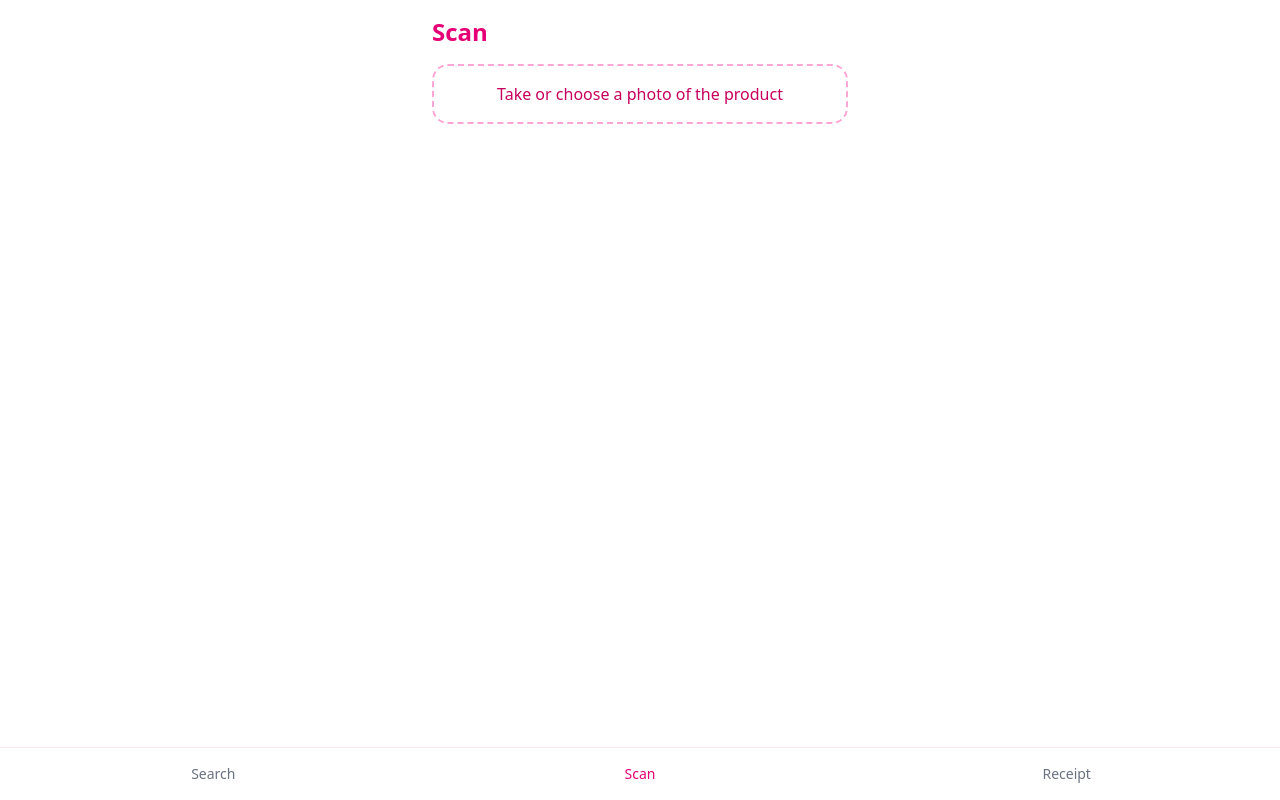
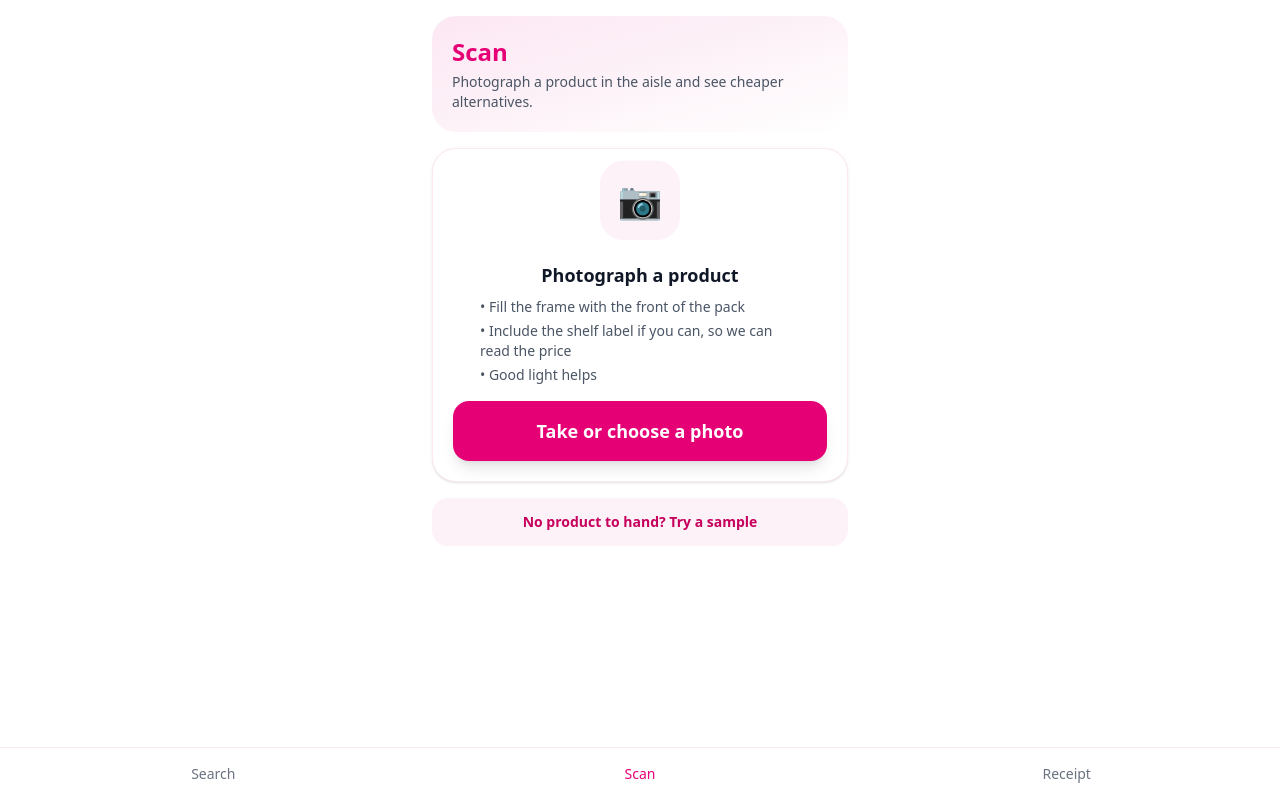
Before and after one commit to shaantshor/PinkCheck, a Next.js app: page /scan in a window 1280 px wide. Built offline with nearby package versions, Linux system fonts and the light colour scheme; no server answers.

Commit message:
feat(ui): polish Scan with viewfinder frame, scan line, empty state, labelled sample flow
Co-Authored-By: Claude Sonnet 5.5 <noreply@anthropic.com>

```diff
--- a/app/globals.css
+++ b/app/globals.css
@@ -51,11 +51,18 @@ body {
 .anim-drift { animation: drift 9s ease-in-out infinite; }
 .anim-splash-out { animation: splash-out 0.45s ease forwards; }
 .anim-pulse-ring { animation: pulse-ring 1.8s ease-out infinite; }
+@keyframes scan {
+  0% { top: 10%; opacity: 0; }
+  15% { opacity: 1; }
+  85% { opacity: 1; }
+  100% { top: 88%; opacity: 0; }
+}
+.anim-scan { animation: scan 2.4s ease-in-out infinite; }
 .press { transition: transform 0.12s ease; }
 .press:active { transform: scale(0.97); }
 
 @media (prefers-reduced-motion: reduce) {
-  .anim-fade-up, .anim-pop, .anim-float, .anim-drift, .anim-pulse-ring { animation: none; }
+  .anim-fade-up, .anim-pop, .anim-float, .anim-drift, .anim-pulse-ring, .anim-scan { animation: none; }
   .anim-splash-out { animation-duration: 0.01s; }
   .press { transition: none; }
 }
--- a/app/scan/page.tsx
+++ b/app/scan/page.tsx
@@ -1,9 +1,29 @@
 'use client';
 import { useEffect, useRef, useState } from 'react';
+import Link from 'next/link';
+import demo from '@/data/demo.json';
 import type { Comparison, Product } from '@/lib/types';
 import { fileOrCanvasToJpegBase64 } from '@/lib/image';
 import ResultCard from '@/components/ResultCard';
 import Loading from '@/components/Loading';
+
+const SAMPLE_NAME: string =
+  (demo as { products: { name: string }[] }[]).map((p) => p.products[0]?.name).find(Boolean) ?? '';
+
+const sizeText = (p: Product) => (p.quantity && p.unit ? `${p.quantity} ${p.unit}` : '');
+const describe = (p: Product) => [p.name, sizeText(p)].filter(Boolean).join(' ');
+
+function Corners() {
+  const c = 'absolute h-9 w-9 border-pink-500';
+  return (
+    <>
+      <span className={`${c} left-4 top-4 rounded-tl-2xl border-l-4 border-t-4`} />
+      <span className={`${c} right-4 top-4 rounded-tr-2xl border-r-4 border-t-4`} />
+      <span className={`${c} bottom-4 left-4 rounded-bl-2xl border-b-4 border-l-4`} />
+      <span className={`${c} bottom-4 right-4 rounded-br-2xl border-b-4 border-r-4`} />
+    </>
+  );
+}
 
 export default function ScanPage() {
   const videoRef = useRef<HTMLVideoElement>(null);
@@ -11,9 +31,11 @@ export default function ScanPage() {
   const [camOk, setCamOk] = useState(false);
   const [busy, setBusy] = useState<string | null>(null);
   const [product, setProduct] = useState<Product | null>(null);
+  const [isSample, setIsSample] = useState(false);
   const [text, setText] = useState('');
   const [result, setResult] = useState<Comparison | null>(null);
   const [error, setError] = useState<string | null>(null);
+  const resultRef = useRef<HTMLDivElement>(null);
 
   useEffect(() => {
     let cancelled = false;
@@ -37,10 +59,26 @@ export default function ScanPage() {
     };
   }, []);
 
+  // When the camera becomes available, attach the stream (the <video> mounts after camOk flips).
+  useEffect(() => {
+    if (camOk && videoRef.current && streamRef.current) videoRef.current.srcObject = streamRef.current;
+  }, [camOk]);
+
+  useEffect(() => {
+    if (result) resultRef.current?.scrollIntoView({ behavior: 'smooth', block: 'start' });
+  }, [result]);
+
+  function reset() {
+    setProduct(null);
+    setIsSample(false);
+    setText('');
+    setResult(null);
+    setError(null);
+  }
+
   async function identify(b64: string) {
+    reset();
     setBusy('Reading the product…');
-    setError(null);
-    setResult(null);
     try {
       const res = await fetch('/api/identify', {
         method: 'POST',
@@ -49,11 +87,11 @@ export default function ScanPage() {
       });
       const data = await res.json();
       if (data.error || !data.product) {
-        setError(String(data.error ?? "We couldn't read that.").includes('Search tab') ? data.error : `${data.error ?? "We couldn't read that."} Try another photo, or type the product name on the Search tab.`);
-        setProduct(null);
+        const msg = String(data.error ?? "We couldn't read that.");
+        setError(msg.includes('Search tab') ? msg : `${msg} Try another photo, or type the product name on the Search tab.`);
       } else {
         setProduct(data.product);
-        setText([data.product.name, data.product.quantity && data.product.unit ? `${data.product.quantity} ${data.product.unit}` : ''].filter(Boolean).join(' '));
+        setText(describe(data.product));
       }
     } catch {
       setError('Something went wrong. Try again, or type the product name on the Search tab.');
@@ -81,14 +119,23 @@ export default function ScanPage() {
     }
   }
 
+  function trySample() {
+    reset();
+    if (!SAMPLE_NAME) return;
+    const p: Product = { name: SAMPLE_NAME };
+    setProduct(p);
+    setIsSample(true);
+    setText(SAMPLE_NAME);
+  }
+
   async function findCheaper() {
     if (!product) return;
     setBusy('Finding cheaper equivalents…');
     setError(null);
     try {
-      // The edited text becomes the name; keep shelf-label price and size only if the name is unchanged.
-      const unchanged = text.trim() === [product.name, product.quantity && product.unit ? `${product.quantity} ${product.unit}` : ''].filter(Boolean).join(' ');
-      const p: Product = unchanged ? product : { name: text.trim(), source: undefined };
+      // Keep the photo's shelf price and size only if the user did not edit the text.
+      const unchanged = text.trim() === describe(product);
+      const p: Product = unchanged ? product : { name: text.trim() };
       const res = await fetch('/api/compare', {
         method: 'POST',
         headers: { 'Content-Type': 'application/json' },
@@ -102,42 +149,116 @@ export default function ScanPage() {
     }
   }
 
+  const fileInput = (
+    <input type="file" accept="image/*" capture="environment" className="hidden" onChange={(e) => onFile(e.target.files?.[0])} />
+  );
+
   return (
     <div className="space-y-4 p-4">
-      <h1 className="text-2xl font-extrabold text-pink-600">Scan</h1>
+      <header className="anim-fade-up rounded-3xl bg-gradient-to-br from-pink-100 via-pink-50 to-white p-5">
+        <h1 className="text-2xl font-extrabold text-pink-600">Scan</h1>
+        <p className="mt-1 text-sm text-gray-600">Photograph a product in the aisle and see cheaper alternatives.</p>
+      </header>
 
-      {camOk && (
-        <div className="space-y-3">
-          <video ref={videoRef} playsInline muted autoPlay className="aspect-[3/4] w-full rounded-2xl bg-black object-cover" />
-          <button onClick={capture} disabled={!!busy} className="min-h-14 w-full rounded-2xl bg-pink-600 text-lg font-bold text-white disabled:opacity-50">
+      {!result && camOk && (
+        <div className="anim-fade-up space-y-3">
+          <div className="relative aspect-[3/4] w-full overflow-hidden rounded-3xl bg-black shadow-lg">
+            <video ref={videoRef} playsInline muted autoPlay className="h-full w-full object-cover" />
+            <div className="pointer-events-none absolute inset-0">
+              <Corners />
+              {!busy && <span className="anim-scan absolute inset-x-6 h-0.5 rounded-full bg-pink-400/80 shadow-[0_0_14px_3px_rgba(244,114,182,0.7)]" />}
+              <span className="absolute inset-x-0 bottom-5 text-center text-xs font-medium text-white/90 drop-shadow">
+                Fit the front of the product in the frame
+              </span>
+            </div>
+            {busy && (
+              <div className="absolute inset-0 flex items-center justify-center bg-black/55">
+                <Loading text={busy} />
+              </div>
+            )}
+          </div>
+          <button
+            onClick={capture}
+            disabled={!!busy}
+            className="press anim-pulse-ring min-h-14 w-full rounded-2xl bg-pink-600 text-lg font-bold text-white shadow-lg disabled:opacity-50"
+          >
             Capture
           </button>
         </div>
       )}
 
-      <label className="block min-h-12 cursor-pointer rounded-2xl border-2 border-dashed border-pink-300 p-4 text-center text-pink-700">
-        {camOk ? 'Or choose a photo' : 'Take or choose a photo of the product'}
-        <input type="file" accept="image/*" capture="environment" className="hidden" onChange={(e) => onFile(e.target.files?.[0])} />
-      </label>
+      {!result && !camOk && !product && (
+        <div className="anim-fade-up rounded-3xl border border-pink-100 bg-white p-5 text-center shadow-sm">
+          <div className="anim-float mx-auto flex h-20 w-20 items-center justify-center rounded-3xl bg-pink-50 text-4xl">📷</div>
+          <h2 className="mt-3 text-lg font-bold text-gray-900">Photograph a product</h2>
+          <ul className="mx-auto mt-2 max-w-xs space-y-1 text-left text-sm text-gray-600">
+            <li>• Fill the frame with the front of the pack</li>
+            <li>• Include the shelf label if you can, so we can read the price</li>
+            <li>• Good light helps</li>
+          </ul>
+          <label className="press mt-4 block min-h-14 cursor-pointer rounded-2xl bg-pink-600 px-4 py-4 text-lg font-bold text-white shadow-lg">
+            Take or choose a photo
+            {fileInput}
+          </label>
+        </div>
+      )}
 
-      {busy && <Loading text={busy} />}
-      {error && <p className="rounded-xl bg-rose-50 p-3 text-sm text-rose-700">{error}</p>}
+      {!result && camOk && (
+        <label className="press block min-h-12 cursor-pointer rounded-2xl border-2 border-dashed border-pink-300 p-3 text-center text-sm text-pink-700">
+          Or choose a photo from your phone
+          {fileInput}
+        </label>
+      )}
 
-      {product && (
-        <div className="space-y-2">
+      {!result && !busy && !product && SAMPLE_NAME && (
+        <button onClick={trySample} className="press min-h-12 w-full rounded-2xl bg-pink-50 text-sm font-semibold text-pink-700">
+          No product to hand? Try a sample
+        </button>
+      )}
+
+      {!camOk && busy && <Loading text={busy} />}
+      {error && (
+        <div className="anim-fade-up space-y-2 rounded-2xl bg-rose-50 p-3 text-sm text-rose-700">
+          <p>{error}</p>
+          <Link href="/" className="inline-block font-semibold underline">
+            Go to Search
+          </Link>
+        </div>
+      )}
+
+      {product && !result && (
+        <div className="anim-fade-up space-y-2 rounded-3xl border border-pink-100 bg-white p-4 shadow-sm">
+          {isSample && (
+            <p className="rounded-xl bg-amber-50 p-2 text-xs font-medium text-amber-800">
+              Sample product. This was not read from a photo.
+            </p>
+          )}
           <label className="text-sm font-medium text-gray-700">We think this is:</label>
-          <input value={text} onChange={(e) => setText(e.target.value)} className="min-h-12 w-full rounded-xl border border-gray-300 px-3 text-base" />
-          {product.price_gbp != null && <p className="text-xs text-gray-500">Shelf price £{product.price_gbp.toFixed(2)} read from your photo</p>}
-          <button onClick={findCheaper} disabled={!!busy || !text.trim()} className="min-h-12 w-full rounded-xl bg-pink-600 font-semibold text-white disabled:opacity-50">
-            Find cheaper alternatives
+          <input value={text} onChange={(e) => setText(e.target.value)} className="min-h-12 w-full rounded-xl border border-gray-300 px-3 text-base focus:border-pink-500 focus:outline-none" />
+          {product.price_gbp != null && (
+            <p className="text-xs text-gray-500">Shelf price £{product.price_gbp.toFixed(2)} read from your photo</p>
+          )}
+          <button
+            onClick={findCheaper}
+            disabled={!!busy || !text.trim()}
+            className="press min-h-12 w-full rounded-xl bg-pink-600 font-semibold text-white disabled:opacity-50"
+          >
+            {busy ? busy : 'Find cheaper alternatives'}
+          </button>
+          <button onClick={reset} className="press min-h-10 w-full text-sm text-gray-500">
+            Start again
           </button>
         </div>
       )}
 
       {result && (
-        <section className="space-y-2">
-          <h2 className="text-lg font-bold">Cheaper alternatives</h2>
+        <section ref={resultRef} className="scroll-mt-4 space-y-3">
+          <h2 className="anim-fade-up text-xl font-extrabold text-gray-900">Cheaper alternatives</h2>
+          {isSample && <p className="text-xs text-amber-700">Sample product, not read from a photo.</p>}
           <ResultCard comparison={result} />
+          <button onClick={reset} className="press min-h-12 w-full rounded-xl border border-pink-200 text-pink-700">
+            Scan another product
+          </button>
         </section>
       )}
     </div>
```
